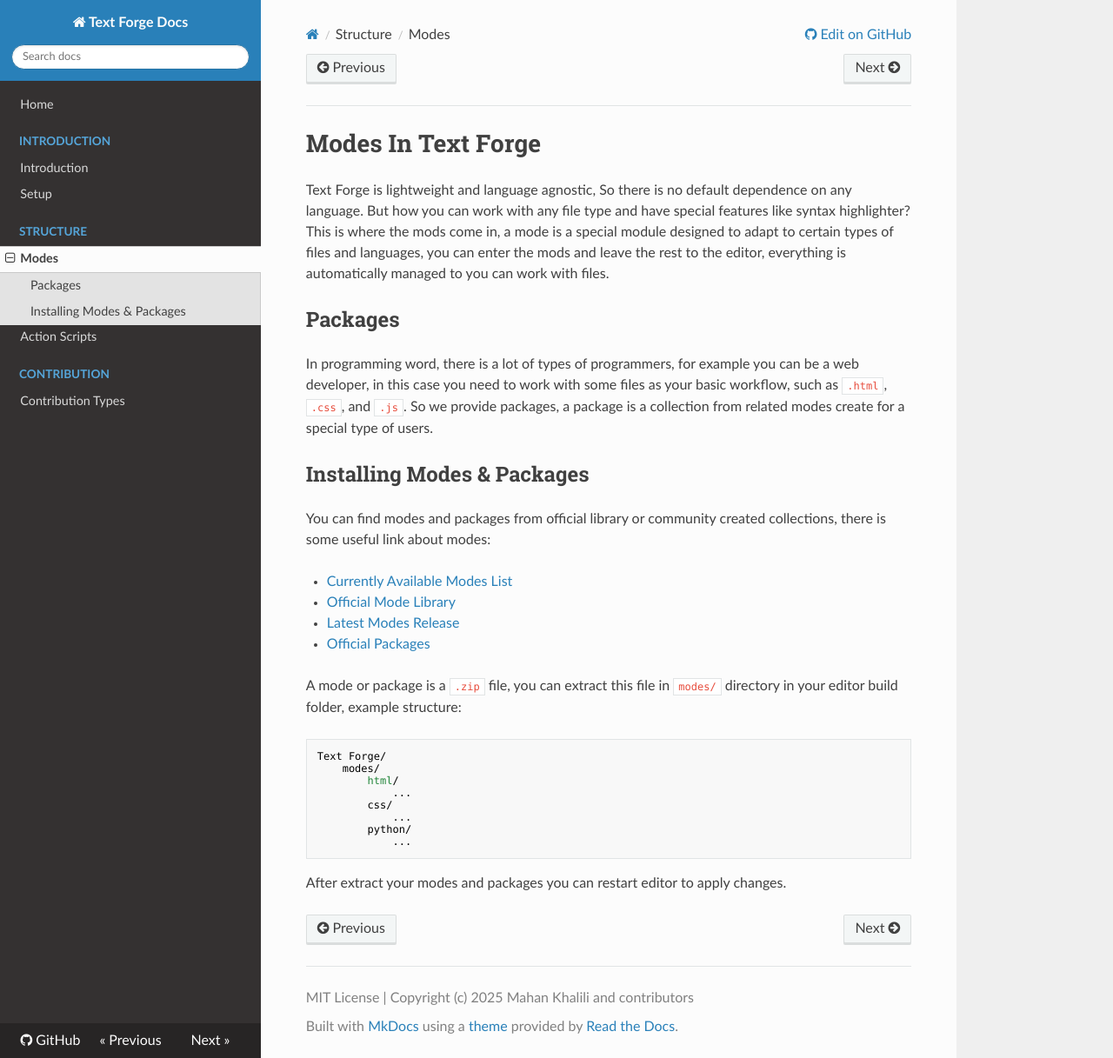
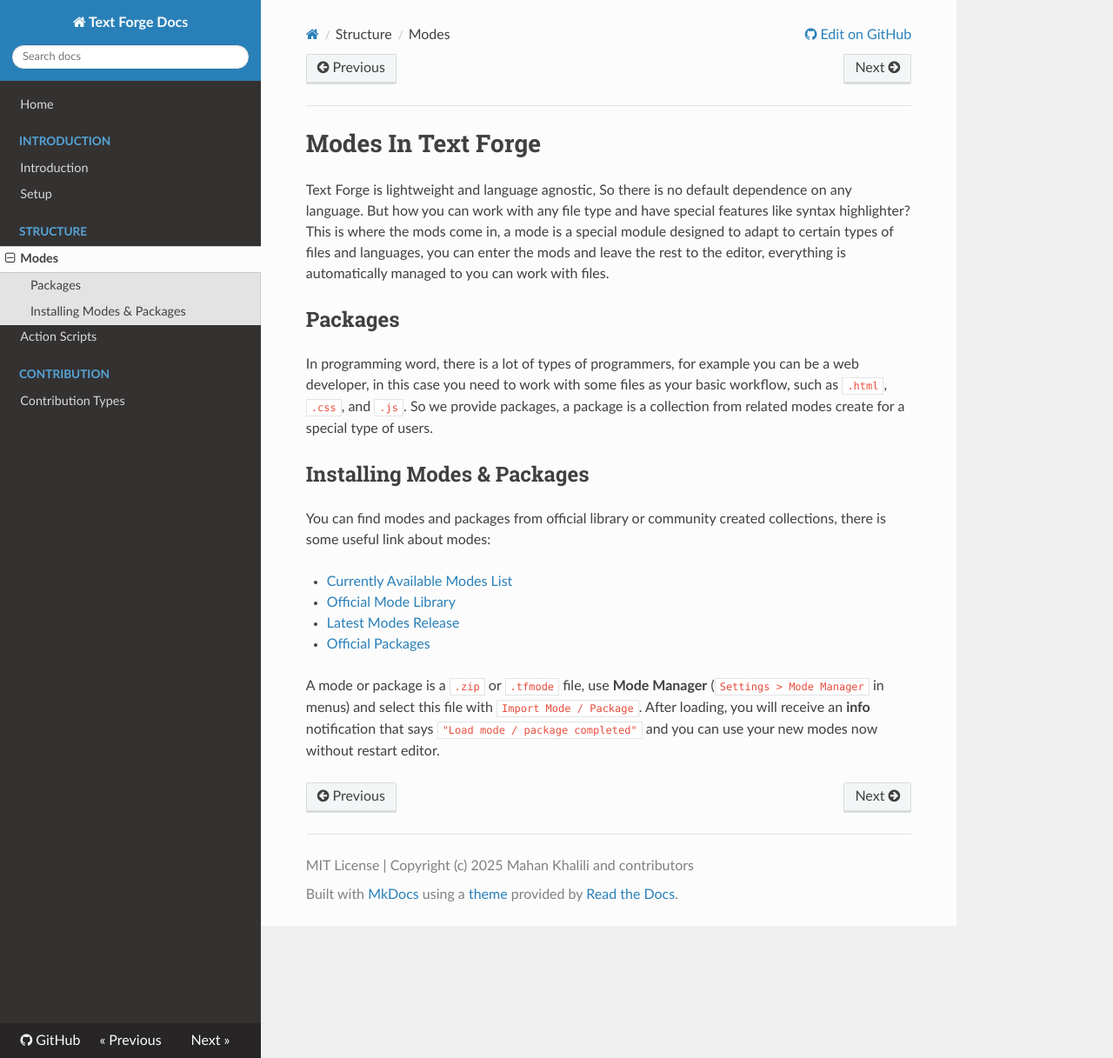
Before and after one commit to text-forge/docs, an MkDocs documentation site: the page built from docs/modes.md, in a window 1280 px wide and 1217 px high. Shown: the whole window at 87% size. Built offline with MkDocs 1.6.1, drawn with Linux system fonts in a browser that asks for light colours; nearby versions of some CDN libraries; a script that is not in the unit is left out.

Commit message:
Update docs to: Update docs

````diff
--- a/docs/modes.md
+++ b/docs/modes.md
@@ -20,16 +20,6 @@ You can find modes and packages from official library or community created colle
 - [Latest Modes Release](https://github.com/text-forge/mode-library/releases/latest)
 - [Official Packages](https://github.com/text-forge/mode-library/wiki/Packages)
 
-A mode or package is a `.zip` file, you can extract this file in `modes/` directory in your editor build folder, example structure:
-```
-Text Forge/
-    modes/
-        html/
-            ...
-        css/
-            ...
-        python/
-            ...
-```
-
-After extract your modes and packages you can restart editor to apply changes.
+A mode or package is a `.zip` or `.tfmode` file, use **Mode Manager** (`Settings > Mode Manager` in menus) and select
+this file with `Import Mode / Package`. After loading, you will receive an **info** notification that says
+`"Load mode / package completed"` and you can use your new modes now without restart editor.
````
Also changed, not shown: docs/contributing.md (added, +78 -0 lines), docs/contribution_types.md (+1 -1 lines).
